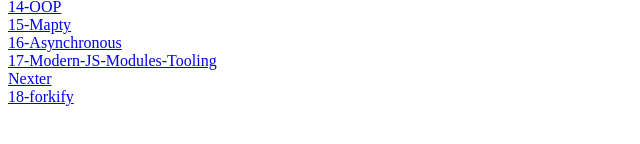
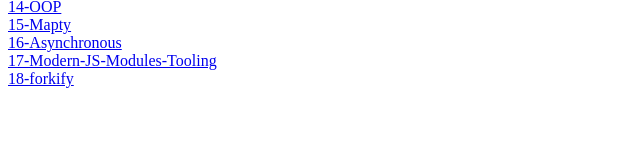
Before and after one commit to emremutlu8/complete-javascript-course-master, a plain HTML site: page index.html in a window 1280 px wide. Shown: the part 302-446 px from the top of the page, without its empty margins (0-640 px from the left). Drawn offline with Linux system fonts and the light colour scheme.

Commit message:
Update index.html

```diff
--- a/index.html
+++ b/index.html
@@ -17,5 +17,4 @@
 <a href="/15-Mapty">15-Mapty</a></br>
 <a href="/16-Asynchronous">16-Asynchronous</a></br>
 <a href="/17-Modern-JS-Modules-Tooling">17-Modern-JS-Modules-Tooling</a></br>
-<a href="/Nexter">Nexter</a></br>
 <a href="/18-forkify">18-forkify</a></br>
```
